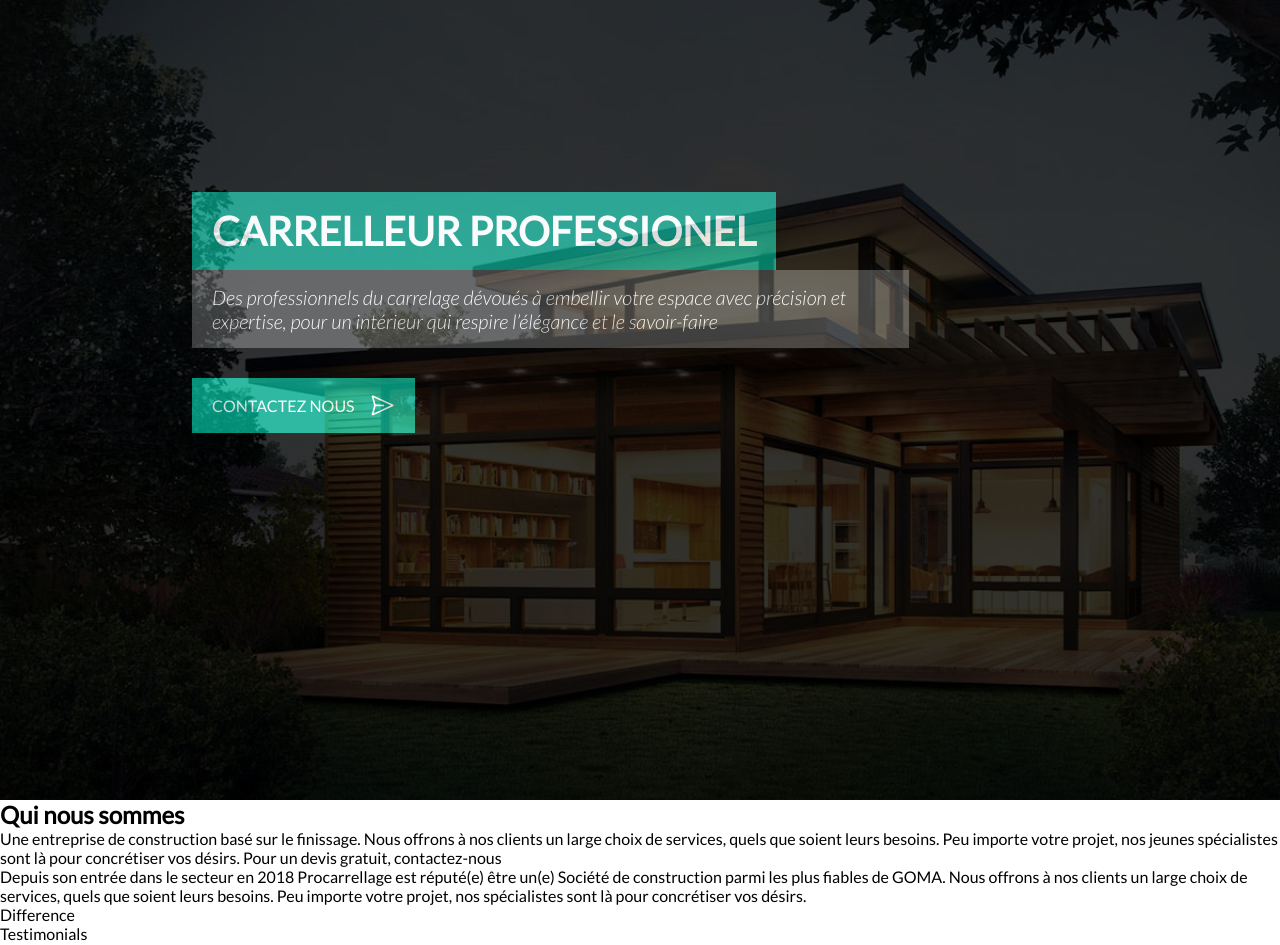
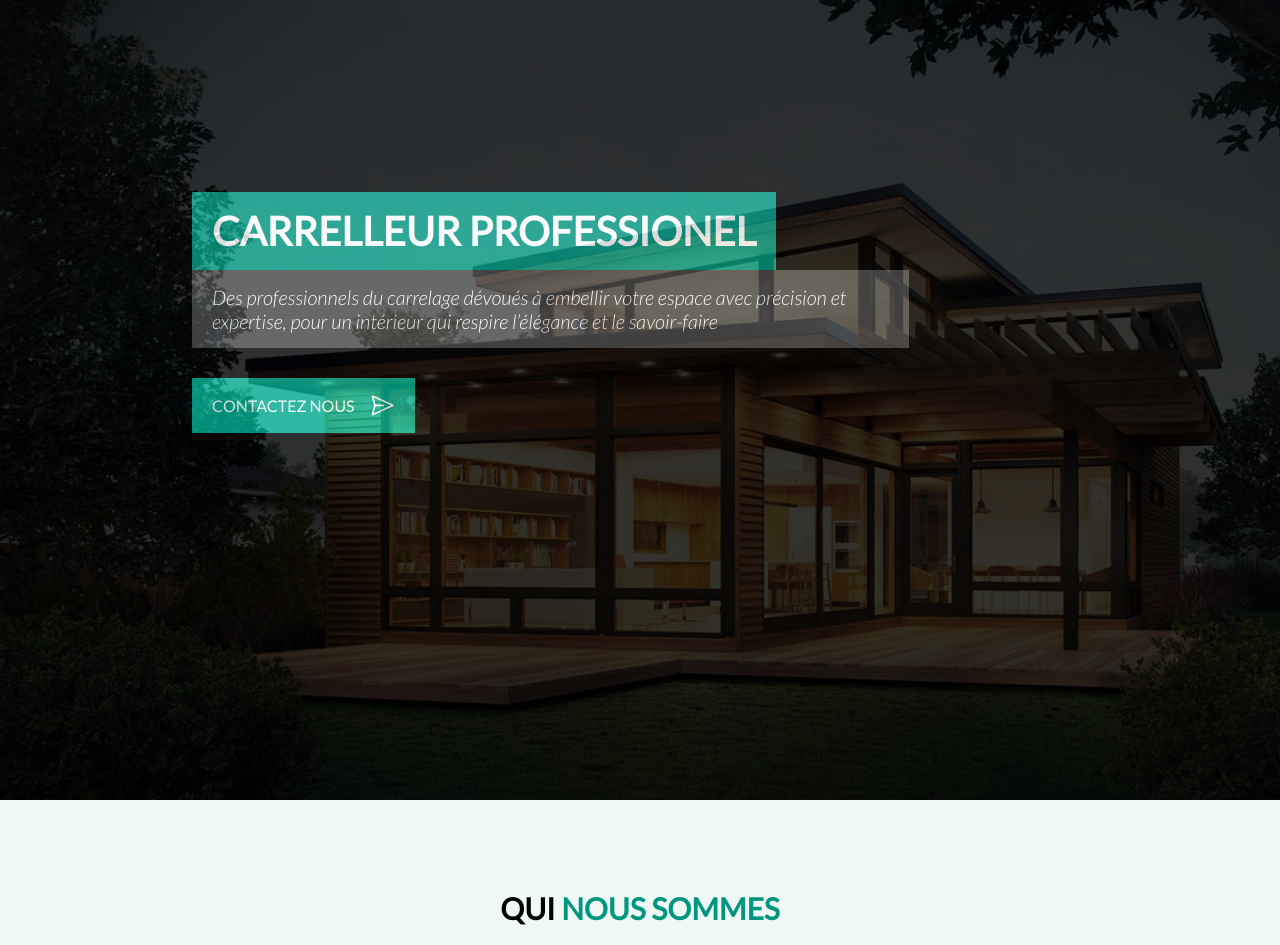
Before and after one commit to dieum512/Pro-carrellage, a React (Create React App) app: page / in a window 1280 px wide. Shown: the top 945 px of the page. Built offline with nearby package versions, Linux system fonts and the light colour scheme.

Commit message:
Style the about page

```diff
--- a/src/components/About/about.css
+++ b/src/components/About/about.css
@@ -1 +1,22 @@
-/* Fix for empty source */
+.about__container {
+    padding: 90px 15%;
+    background: #eff8f5;
+}
+
+.about__container h2 {
+    text-align: center;
+    text-transform: uppercase;
+    font-size: 30px;
+    font-weight: 700;
+    margin-bottom: 40px;
+}
+
+.about__container h2 span {
+    color: #01967e;
+}
+
+.about__container p {
+    margin-bottom: 25px;
+    font-size: 18px;
+    text-align: center;
+}
```
